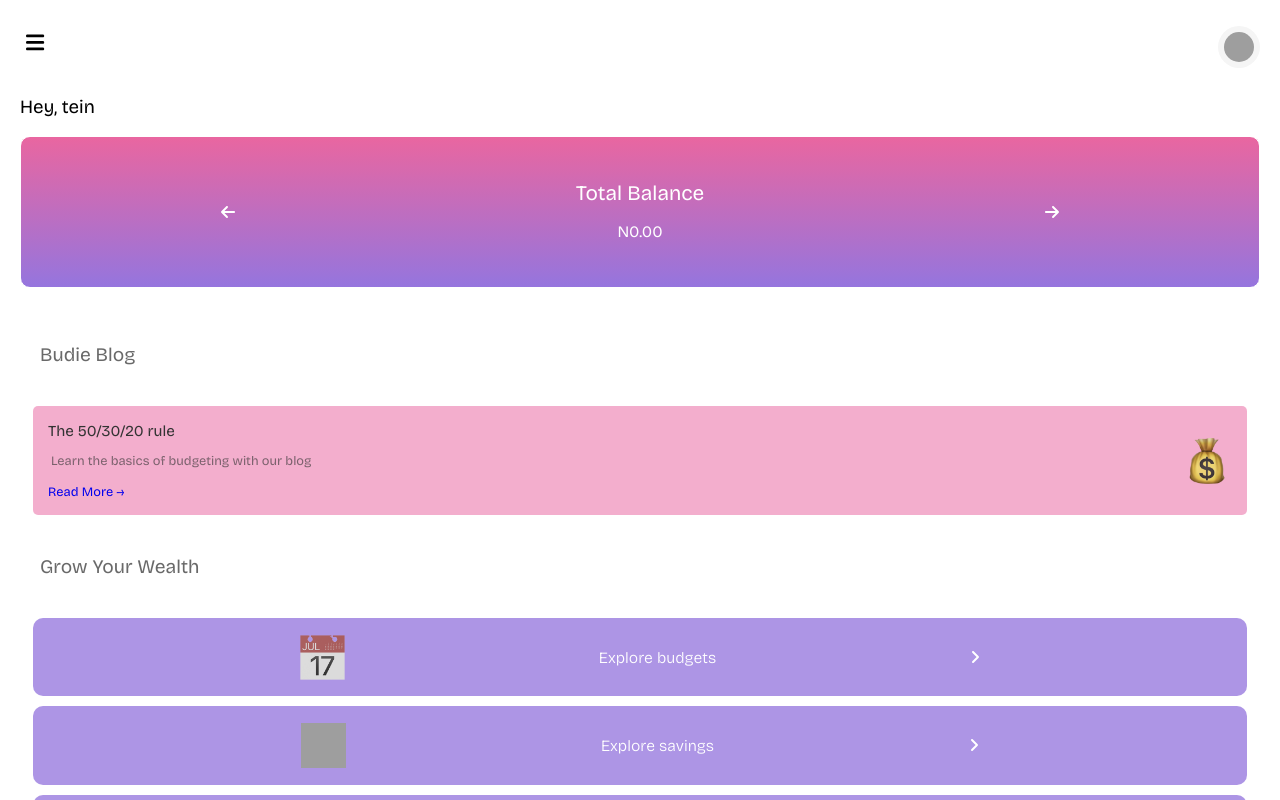
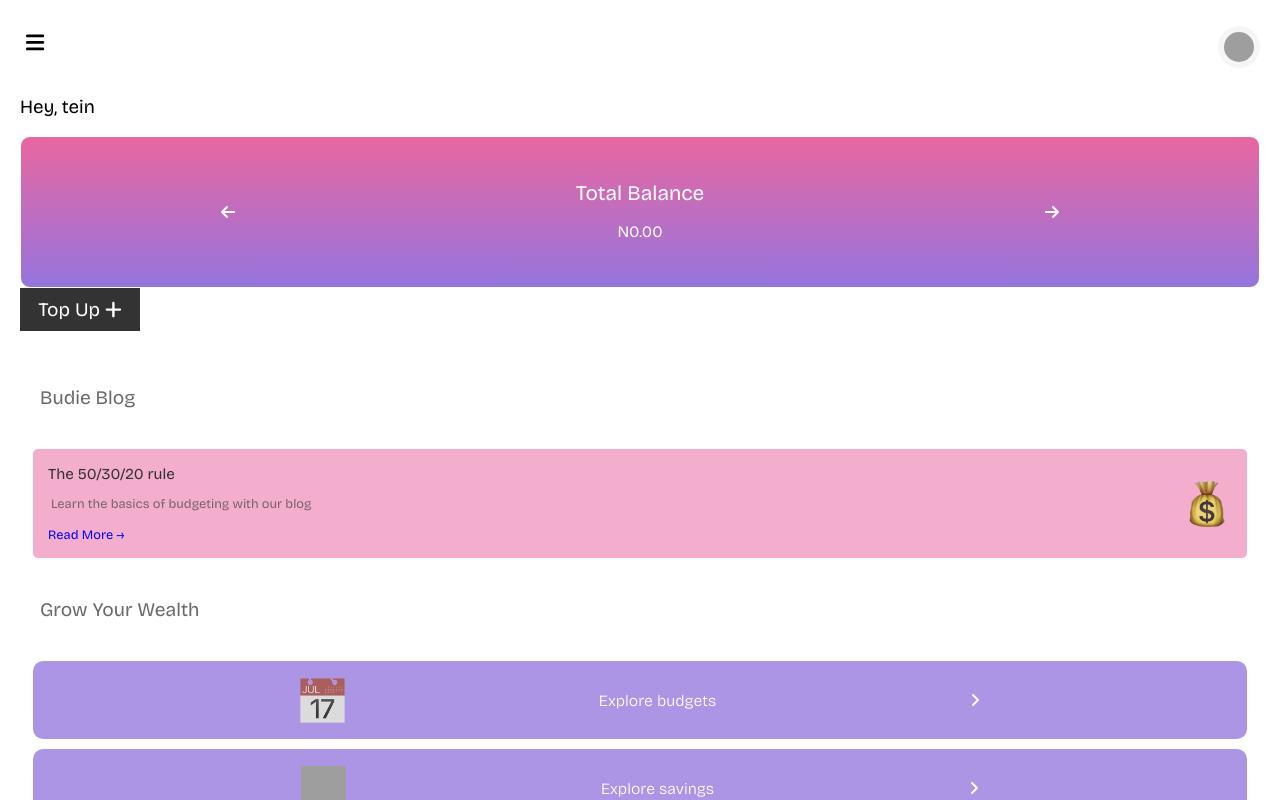
Before and after one commit to kerenIy/budie-app, a React (Vite) app: page /account in a window 1280 px wide. Shown: the top 800 px of the page. Built offline with nearby package versions, Linux system fonts and the light colour scheme; grey boxes are pictures that could not be loaded.

Commit message:
Added top up button

```diff
--- a/src/components/account/MainContent.jsx
+++ b/src/components/account/MainContent.jsx
@@ -10,6 +10,9 @@ import ID from "../../../public/id-icon.png";
 
 import badge from "../../../public/badge.png";
 import money from "../../../public/money.png";
+
+import { FontAwesomeIcon } from "@fortawesome/react-fontawesome";
+import { faPlus } from "@fortawesome/free-solid-svg-icons";
 export default function MainContent() {
   return (
     <>
@@ -19,6 +22,11 @@ export default function MainContent() {
         </div>
         <div className="card-container">
           <Cards />
+        </div>
+
+        <div className="top-up">
+          <p>Top Up</p>
+          <FontAwesomeIcon icon={faPlus} />
         </div>
 
         <div className="main-body">
--- a/src/index.css
+++ b/src/index.css
@@ -425,6 +425,20 @@ body {
   font-size: 0.8rem;
 }
 
+.top-up {
+  background-color: #333;
+  color: #fff;
+  font-size: 1.2rem;
+  width: 100px;
+  padding: 10px;
+  text-align: center;
+}
+
+.top-up p {
+  display: inline;
+  margin-right: 5px;
+}
+
 @media screen and (min-width: 576px) {
   .navigation-bar {
     display: flex;
```
